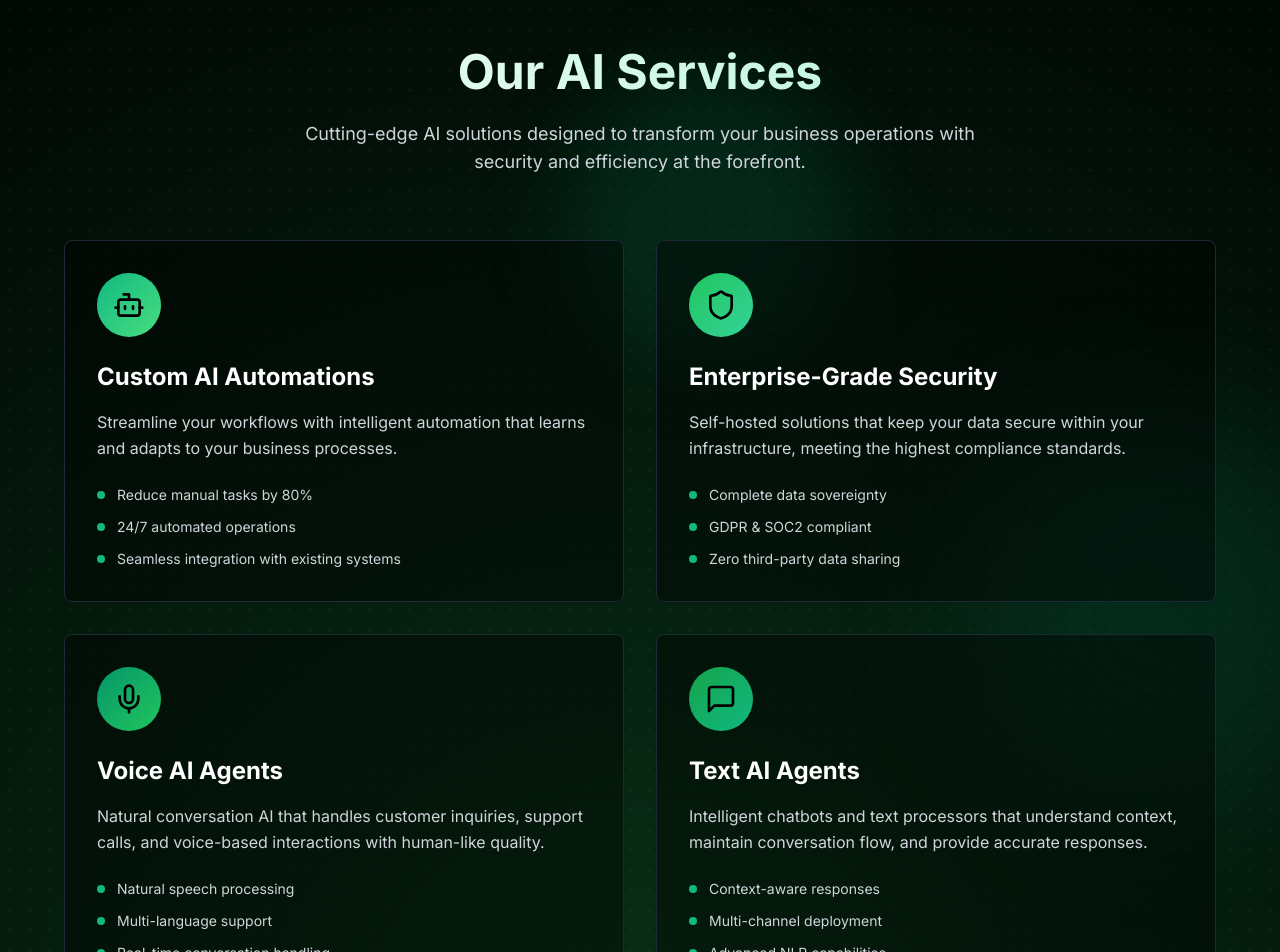
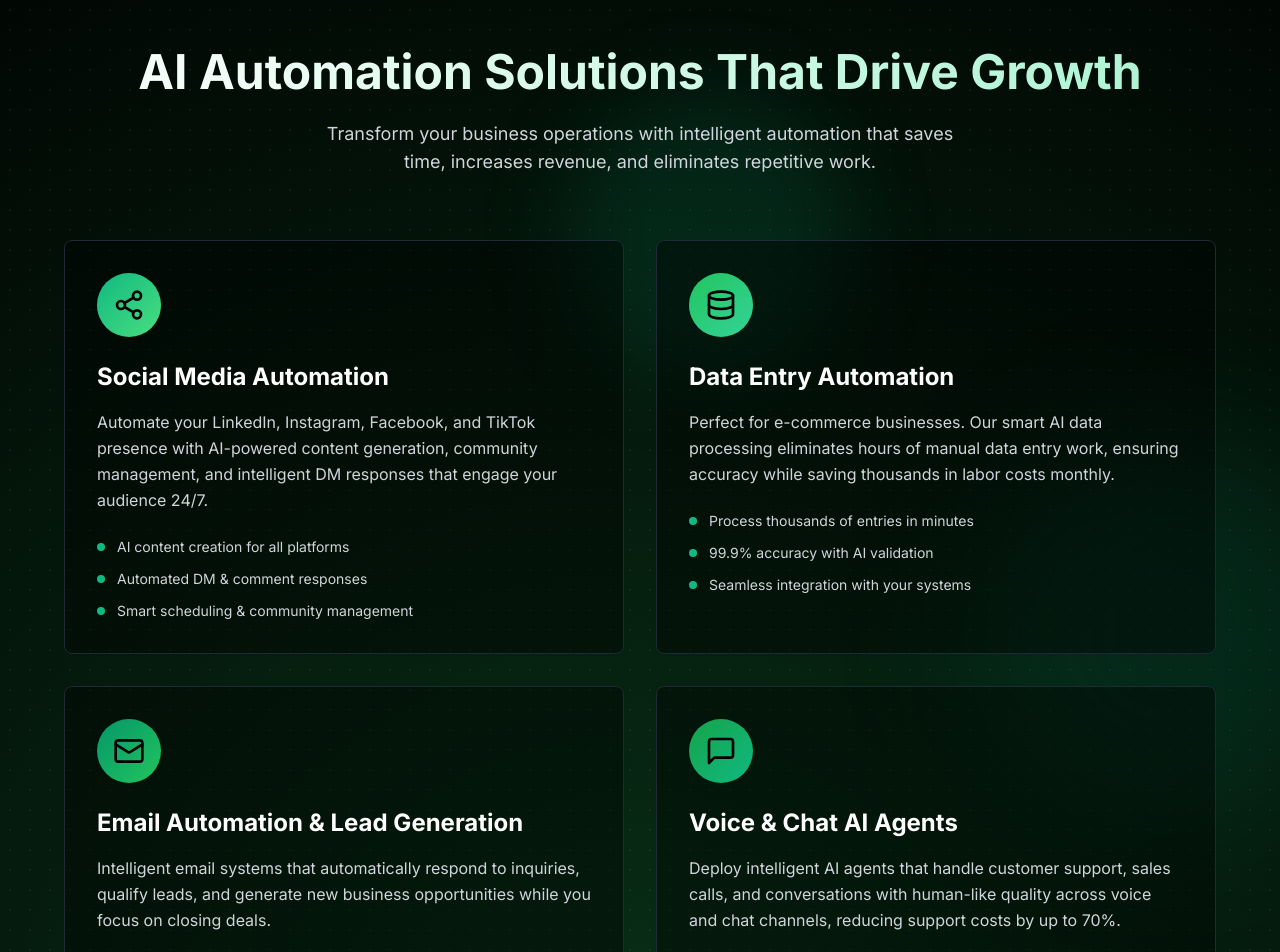
Before and after one commit to envairemarketing-collab/website, a Next.js app: page / in a window 1280 px wide. Shown: the part 960-1912 px from the top of the page. Built offline with nearby package versions, Linux system fonts and the light colour scheme.

Commit message:
Updated services-section.tsx

```diff
--- a/components/services-section.tsx
+++ b/components/services-section.tsx
@@ -2,7 +2,7 @@
 
 import { useState } from "react"
 import { Card, CardContent } from "@/components/ui/card"
-import { Bot, Shield, Mic, MessageSquare } from "lucide-react"
+import { Share2, Database, Mail, MessageSquare } from "lucide-react"
 import { useLanguage } from "@/contexts/language-context"
 
 export function ServicesSection() {
@@ -11,35 +11,35 @@ export function ServicesSection() {
 
   const services = [
     {
-      icon: Bot,
-      title: t("services.automation.title"),
-      description: t("services.automation.description"),
+      icon: Share2,
+      title: t("services.social.title"),
+      description: t("services.social.description"),
       benefits: [
-        t("services.automation.benefit1"),
-        t("services.automation.benefit2"),
-        t("services.automation.benefit3"),
+        t("services.social.benefit1"),
+        t("services.social.benefit2"),
+        t("services.social.benefit3"),
       ],
       color: "from-emerald-500 to-green-400",
     },
     {
-      icon: Shield,
-      title: t("services.security.title"),
-      description: t("services.security.description"),
-      benefits: [t("services.security.benefit1"), t("services.security.benefit2"), t("services.security.benefit3")],
+      icon: Database,
+      title: t("services.data.title"),
+      description: t("services.data.description"),
+      benefits: [t("services.data.benefit1"), t("services.data.benefit2"), t("services.data.benefit3")],
       color: "from-green-500 to-emerald-400",
     },
     {
-      icon: Mic,
-      title: t("services.voice.title"),
-      description: t("services.voice.description"),
-      benefits: [t("services.voice.benefit1"), t("services.voice.benefit2"), t("services.voice.benefit3")],
+      icon: Mail,
+      title: t("services.email.title"),
+      description: t("services.email.description"),
+      benefits: [t("services.email.benefit1"), t("services.email.benefit2"), t("services.email.benefit3")],
       color: "from-emerald-600 to-green-500",
     },
     {
       icon: MessageSquare,
-      title: t("services.text.title"),
-      description: t("services.text.description"),
-      benefits: [t("services.text.benefit1"), t("services.text.benefit2"), t("services.text.benefit3")],
+      title: t("services.agents.title"),
+      description: t("services.agents.description"),
+      benefits: [t("services.agents.benefit1"), t("services.agents.benefit2"), t("services.agents.benefit3")],
       color: "from-green-600 to-emerald-500",
     },
   ]
--- a/contexts/language-context.tsx
+++ b/contexts/language-context.tsx
@@ -30,33 +30,33 @@ const translations = {
     "nav.process": "Process",
 
     // Services Section
-    "services.title": "Our AI Services",
+    "services.title": "AI Automation Solutions That Drive Growth",
     "services.description":
-      "Cutting-edge AI solutions designed to transform your business operations with security and efficiency at the forefront.",
-    "services.automation.title": "Custom AI Automations",
-    "services.automation.description":
-      "Streamline your workflows with intelligent automation that learns and adapts to your business processes.",
-    "services.automation.benefit1": "Reduce manual tasks by 80%",
-    "services.automation.benefit2": "24/7 automated operations",
-    "services.automation.benefit3": "Seamless integration with existing systems",
-    "services.security.title": "Enterprise-Grade Security",
-    "services.security.description":
-      "Self-hosted solutions that keep your data secure within your infrastructure, meeting the highest compliance standards.",
-    "services.security.benefit1": "Complete data sovereignty",
-    "services.security.benefit2": "GDPR & SOC2 compliant",
-    "services.security.benefit3": "Zero third-party data sharing",
-    "services.voice.title": "Voice AI Agents",
-    "services.voice.description":
-      "Natural conversation AI that handles customer inquiries, support calls, and voice-based interactions with human-like quality.",
-    "services.voice.benefit1": "Natural speech processing",
-    "services.voice.benefit2": "Multi-language support",
-    "services.voice.benefit3": "Real-time conversation handling",
-    "services.text.title": "Text AI Agents",
-    "services.text.description":
-      "Intelligent chatbots and text processors that understand context, maintain conversation flow, and provide accurate responses.",
-    "services.text.benefit1": "Context-aware responses",
-    "services.text.benefit2": "Multi-channel deployment",
-    "services.text.benefit3": "Advanced NLP capabilities",
+      "Transform your business operations with intelligent automation that saves time, increases revenue, and eliminates repetitive work.",
+    "services.social.title": "Social Media Automation",
+    "services.social.description":
+      "Automate your LinkedIn, Instagram, Facebook, and TikTok presence with AI-powered content generation, community management, and intelligent DM responses that engage your audience 24/7.",
+    "services.social.benefit1": "AI content creation for all platforms",
+    "services.social.benefit2": "Automated DM & comment responses",
+    "services.social.benefit3": "Smart scheduling & community management",
+    "services.data.title": "Data Entry Automation",
+    "services.data.description":
+      "Perfect for e-commerce businesses. Our smart AI data processing eliminates hours of manual data entry work, ensuring accuracy while saving thousands in labor costs monthly.",
+    "services.data.benefit1": "Process thousands of entries in minutes",
+    "services.data.benefit2": "99.9% accuracy with AI validation",
+    "services.data.benefit3": "Seamless integration with your systems",
+    "services.email.title": "Email Automation & Lead Generation",
+    "services.email.description":
+      "Intelligent email systems that automatically respond to inquiries, qualify leads, and generate new business opportunities while you focus on closing deals.",
+    "services.email.benefit1": "Instant automated responses 24/7",
+    "services.email.benefit2": "AI-powered lead qualification",
+    "services.email.benefit3": "Smart follow-up sequences",
+    "services.agents.title": "Voice & Chat AI Agents",
+    "services.agents.description":
+      "Deploy intelligent AI agents that handle customer support, sales calls, and conversations with human-like quality across voice and chat channels, reducing support costs by up to 70%.",
+    "services.agents.benefit1": "24/7 multilingual support",
+    "services.agents.benefit2": "Natural voice & text conversations",
+    "services.agents.benefit3": "Seamless human handoff when needed",
 
     // CTA Sections
     "cta1.title": "Ready to Transform Your Business?",
@@ -191,33 +191,33 @@ const translations = {
     "nav.process": "Prosessi",
 
     // Services Section
-    "services.title": "Tekoälypalvelumme",
+    "services.title": "Tekoälyautomaatioratkaisut jotka kasvattavat liiketoimintaa",
     "services.description":
-      "Huippuluokan tekoälyratkaisut, jotka on suunniteltu muuttamaan liiketoimintaasi turvallisuuden ja tehokkuuden ollessa etusijalla.",
-    "services.automation.title": "Räätälöidyt tekoälyautomaatiot",
-    "services.automation.description":
-      "Virtaviivaista työnkulkujasi älykkäällä automaatiolla, joka oppii ja mukautuu liiketoimintaprosesseihisi.",
-    "services.automation.benefit1": "Vähennä manuaalisia tehtäviä 80%",
-    "services.automation.benefit2": "24/7 automaattiset toiminnot",
-    "services.automation.benefit3": "Saumaton integraatio olemassa oleviin järjestelmiin",
-    "services.security.title": "Yritystason turvallisuus",
-    "services.security.description":
-      "Itse isännöidyt ratkaisut, jotka pitävät tietosi turvassa infrastruktuurissasi ja täyttävät korkeimmat vaatimustenmukaisuusstandardit.",
-    "services.security.benefit1": "Täydellinen tietojen hallinta",
-    "services.security.benefit2": "GDPR ja SOC2 yhteensopiva",
-    "services.security.benefit3": "Ei kolmannen osapuolen tietojen jakamista",
-    "services.voice.title": "Ääni-tekoälyagentit",
-    "services.voice.description":
-      "Luonnollinen keskustelu-tekoäly, joka käsittelee asiakaskyselyjä, tukipuheluita ja äänipohjaisia vuorovaikutuksia ihmismäisellä laadulla.",
-    "services.voice.benefit1": "Luonnollinen puheen käsittely",
-    "services.voice.benefit2": "Monikielinen tuki",
-    "services.voice.benefit3": "Reaaliaikainen keskustelun käsittely",
-    "services.text.title": "Teksti-tekoälyagentit",
-    "services.text.description":
-      "Älykkäät chatbotit ja tekstinkäsittelijät, jotka ymmärtävät kontekstin, ylläpitävät keskustelun kulkua ja antavat tarkkoja vastauksia.",
-    "services.text.benefit1": "Kontekstitietoiset vastaukset",
-    "services.text.benefit2": "Monikanavainen käyttöönotto",
-    "services.text.benefit3": "Edistyneet NLP-ominaisuudet",
+      "Muuta liiketoimintasi tehokkuutta älykkäällä automaatiolla, joka säästää aikaa, kasvattaa liikevaihtoa ja eliminoi toistuvat työt.",
+    "services.social.title": "Sosiaalisen median automaatio",
+    "services.social.description":
+      "Automatisoi LinkedIn-, Instagram-, Facebook- ja TikTok-läsnäolosi tekoälypohjaisella sisällöntuotannolla, yhteisöhallinnalla ja älykkäillä DM-vastauksilla, jotka sitouttavat yleisöäsi 24/7.",
+    "services.social.benefit1": "Tekoälyn sisällöntuotanto kaikille alustoille",
+    "services.social.benefit2": "Automatisoidut DM- ja kommenttivastaukset",
+    "services.social.benefit3": "Älykäs aikataulutus & yhteisöhallinta",
+    "services.data.title": "Tietojen syöttöautomaatio",
+    "services.data.description":
+      "Täydellinen verkkokauppayrityksille. Älykäs tekoälypohjainen tietojenkäsittely eliminoi tunnit manuaalista työtä, taaten tarkkuuden ja säästäen tuhansia euroja työvoimakustannuksissa kuukausittain.",
+    "services.data.benefit1": "Käsittele tuhansia merkintöjä minuuteissa",
+    "services.data.benefit2": "99,9% tarkkuus tekoälyvalidoinnilla",
+    "services.data.benefit3": "Saumaton integraatio järjestelmiisi",
+    "services.email.title": "Sähköpostiautomaatio & liidit",
+    "services.email.description":
+      "Älykkäät sähköpostijärjestelmät, jotka vastaavat automaattisesti kyselyihin, kvalifioivat liidejä ja luovat uusia liiketoimintamahdollisuuksia, kun keskityt kauppojen sulkemiseen.",
+    "services.email.benefit1": "Välittömät automaattiset vastaukset 24/7",
+    "services.email.benefit2": "Tekoälypohjainen liidien kvalifiointi",
+    "services.email.benefit3": "Älykkäät seurantasekvenssit",
+    "services.agents.title": "Ääni- ja chat-tekoälyagentit",
+    "services.agents.description":
+      "Ota käyttöön älykkäät tekoälyagentit, jotka hoitavat asiakastukea, myyntipuheluita ja keskusteluja ihmismäisellä laadulla ääni- ja chat-kanavissa, vähentäen tukikustannuksia jopa 70%.",
+    "services.agents.benefit1": "24/7 monikielinen tuki",
+    "services.agents.benefit2": "Luonnolliset ääni- ja tekstikeskustelut",
+    "services.agents.benefit3": "Saumaton siirto ihmiselle tarvittaessa",
 
     // CTA Sections
     "cta1.title": "Valmis muuttamaan liiketoimintaasi?",
```
